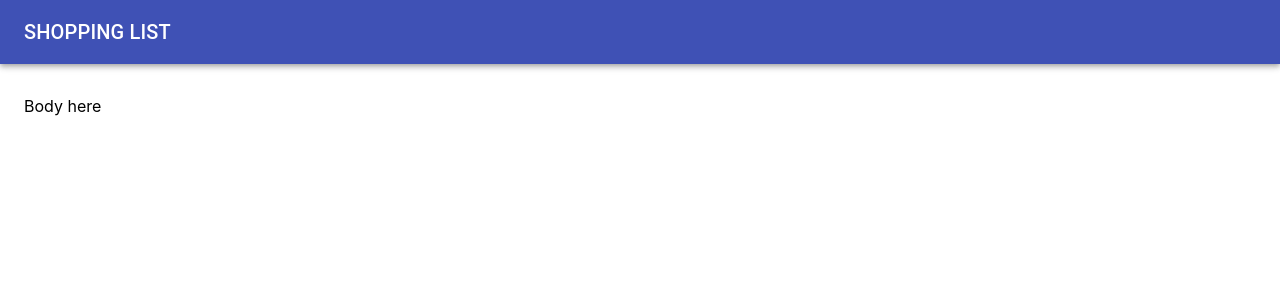
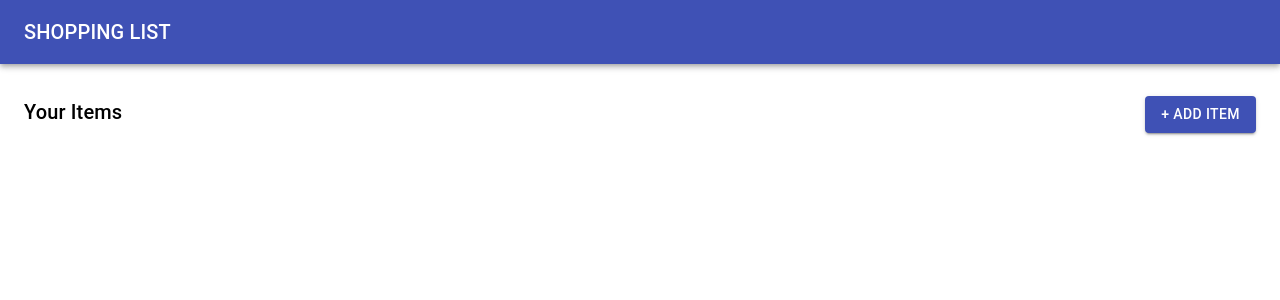
Before and after one commit to seth-riedel/shopping-list, a React (Create React App) app in the folder ui/: page / in a window 1280 px wide. Shown: the top 300 px of the page. Built offline with nearby package versions, Linux system fonts and the light colour scheme.

Commit message:
Started adding form for adding items to shopping list

```diff
--- a/ui/public/index.html
+++ b/ui/public/index.html
@@ -2,12 +2,11 @@
 <html lang="en">
   <head>
     <meta charset="utf-8" />
-    <link rel="icon" href="%PUBLIC_URL%/favicon.ico" />
     <meta name="viewport" content="width=device-width, initial-scale=1" />
     <meta name="theme-color" content="#000000" />
     <meta
       name="description"
-      content="Web site created using create-react-app"
+      content="Awesome shopping list app"
     />
     <link rel="apple-touch-icon" href="%PUBLIC_URL%/logo192.png" />
     <!--
@@ -24,7 +23,7 @@
       work correctly both with client-side routing and a non-root public URL.
       Learn how to configure a non-root public URL by running `npm run build`.
     -->
-    <title>React App</title>
+    <title>Shopping List</title>
   </head>
   <body>
     <noscript>You need to enable JavaScript to run this app.</noscript>
--- /dev/null
+++ b/ui/src/components/BackdropSpinner.js
@@ -0,0 +1,16 @@
+import CircularProgress from '@material-ui/core/CircularProgress';
+import Backdrop from '@material-ui/core/Backdrop';
+
+export const BackdropSpinner = ({ visible = false }) => {
+  if (!visible) {
+    return null;
+  }
+
+  return (
+    <Backdrop open>
+      <CircularProgress />
+    </Backdrop>
+  );
+};
+
+export default BackdropSpinner;
--- a/ui/src/components/ShoppingList.js
+++ b/ui/src/components/ShoppingList.js
@@ -1,9 +1,66 @@
+import { useState } from 'react';
+import Typography from '@material-ui/core/Typography';
+import Drawer from '@material-ui/core/Drawer';
 import Box from '@material-ui/core/Box';
+import Grid from '@material-ui/core/Grid';
+import Button from '@material-ui/core/Button';
+import FormControl from '@material-ui/core/FormControl';
+import InputLabel from '@material-ui/core/InputLabel';
+import Input from '@material-ui/core/Input';
+import BackdropSpinner from './BackdropSpinner';
 
-export const ShoppingList = () => (
-  <Box my={ 4 }>
-    Body here
-  </Box>
-);
+export const ShoppingList = () => {
+  const [drawerOpen, setDrawerOpen] = useState(false);
+
+  return (
+    <Box my={ 4 }>
+      <BackdropSpinner visible={ false } />
+      <Grid container spacing={ 3 }>
+        <Grid item xs={ 8 }>
+          <Typography variant="h6">
+            Your Items
+          </Typography>
+        </Grid>
+        <Grid item xs={ 4 }>
+          <Box textAlign="right">
+            <Button variant="contained" color="primary" onClick={ () => setDrawerOpen(true) }>
+              + Add Item
+            </Button>
+          </Box>
+        </Grid>
+      </Grid>
+      <Drawer
+        anchor="right"
+        open={ drawerOpen }
+        onClose={ () => setDrawerOpen(false) }
+      >
+        <Box m={ 4 }>
+          <Box mb={ 2 }>
+            <FormControl>
+              <InputLabel htmlFor="my-input">Item Name</InputLabel>
+              <Input
+                variant="outlined"
+                id="add-item-name"
+                aria-describedby="Item Name"
+                autoFocus
+              />
+            </FormControl>
+          </Box>
+          <Box mb={ 2 }>
+            <FormControl>
+              <InputLabel htmlFor="my-input">Notes</InputLabel>
+              <Input
+                variant="outlined"
+                id="add-item-notes"
+                aria-describedby="Item Notes or Description"
+                multiline
+              />
+            </FormControl>
+          </Box>
+        </Box>
+      </Drawer>
+    </Box>
+  );
+};
 
 export default ShoppingList;
```
Also changed, not shown: 1 other file (tests, documents, lock files or other folders).
